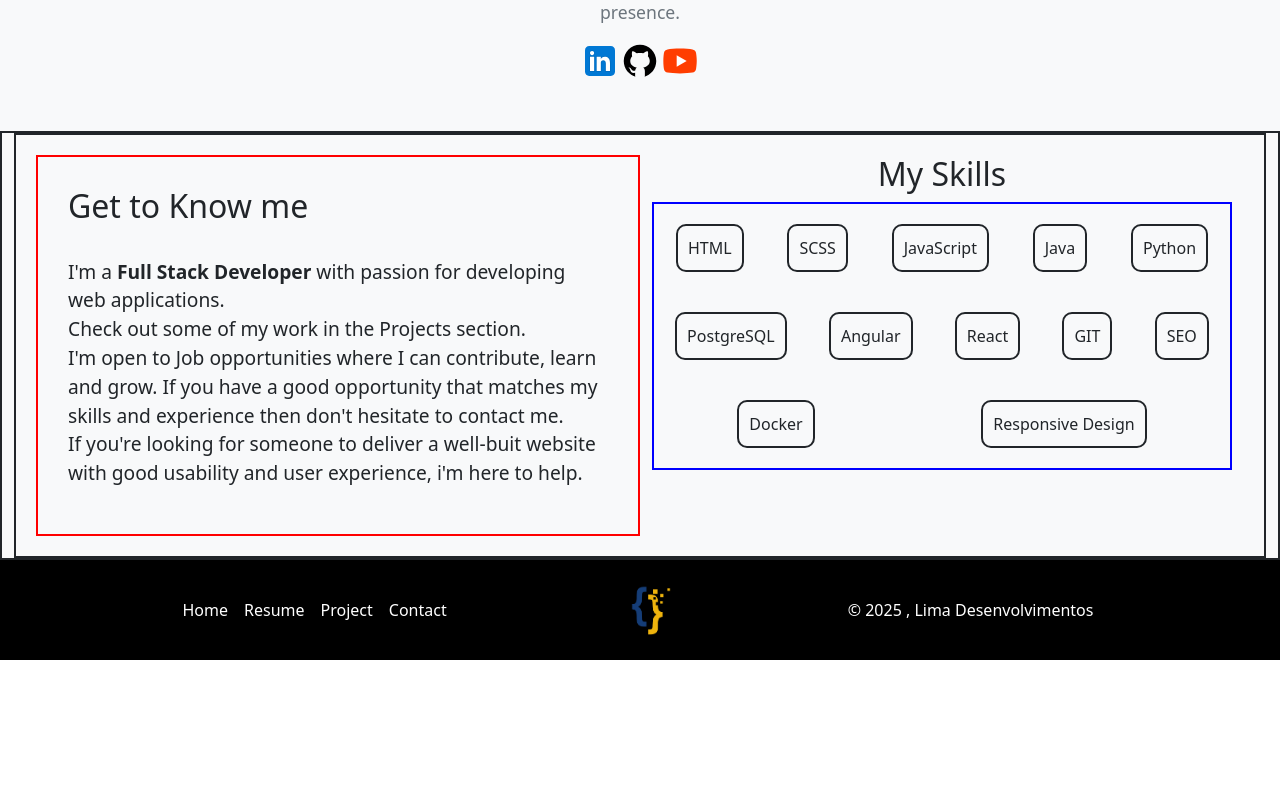
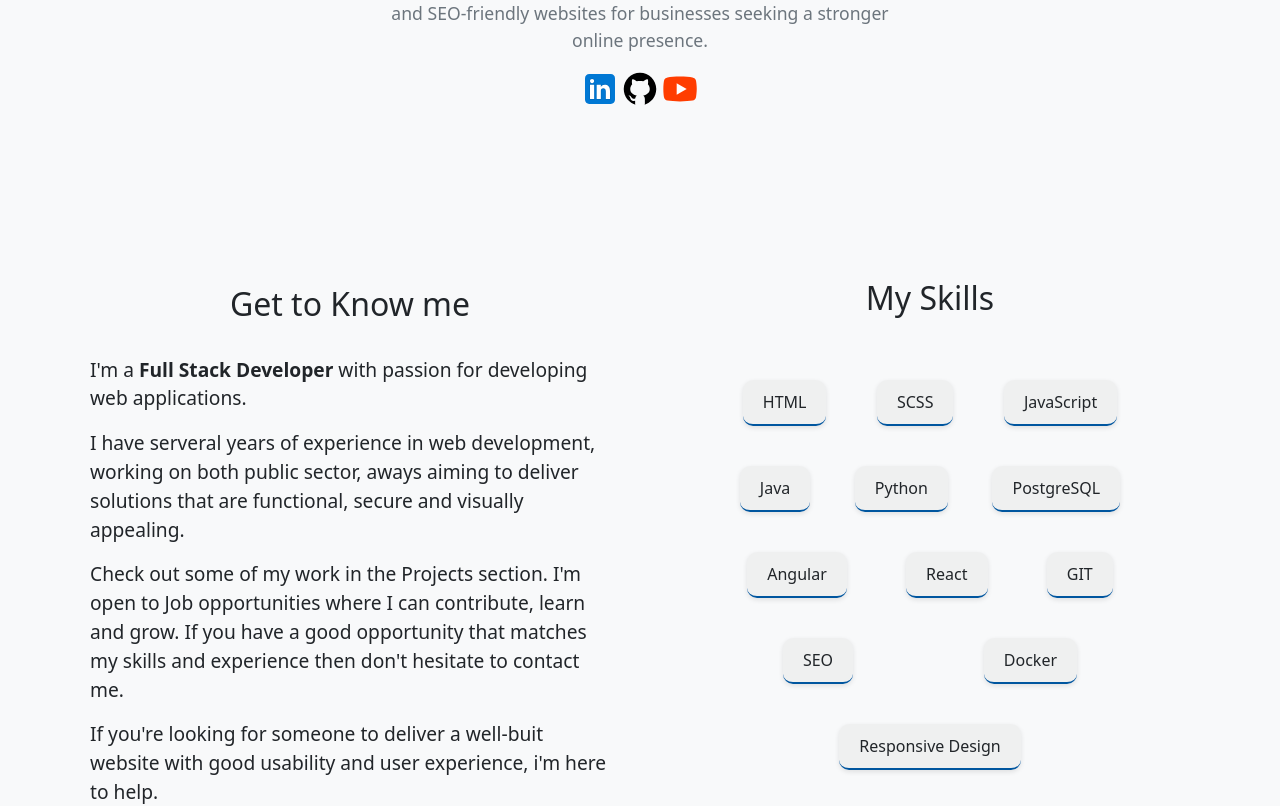
Before and after one commit to andreluislima/portfolio_andrelima, an Angular app in the folder projeto/: page /#/home in a window 1280 px wide. Shown: the part 722-1528 px from the top of the page. Before the commit the page ends 1382 px from the top, so only its background shows below. Built offline with nearby package versions, Linux system fonts and the light colour scheme; what @primeng/themes, primeng would draw is missing.

Commit message:
feat: ajustes no footer e presentation

```diff
--- a/projeto/src/app/components/footer/footer.component.html
+++ b/projeto/src/app/components/footer/footer.component.html
@@ -5,7 +5,7 @@
 
       <div class="row">
         <a href="/" class="col-md-4 link-body-emphasis text-decoration-none">
-            <img src="assets/Logo3.png" width="50"  alt="">
+            <img src="assets/Logo3.png" width="45"  alt="">
         </a>
       </div>
 
--- a/projeto/src/app/components/footer/footer.component.scss
+++ b/projeto/src/app/components/footer/footer.component.scss
@@ -7,7 +7,7 @@
         align-items: center;
         width: 100%;
         flex-wrap: wrap;
-        padding: 20px;
+        // padding: 10px;
         color: #fff;
         text-transform: capitalize;
 
--- a/projeto/src/app/components/hero-section/hero-section.component.html
+++ b/projeto/src/app/components/hero-section/hero-section.component.html
@@ -1,5 +1,5 @@
 <div class="hero-section" >
-    <div class="row hero hero-area">
+    <div class="row hero hero-area p-5">
         <div class="col-12 col-md-6 hero-title">
             <h1>{{title}}</h1>
         </div>
--- a/projeto/src/app/components/hero-section/hero-section.component.ts
+++ b/projeto/src/app/components/hero-section/hero-section.component.ts
@@ -1,9 +1,10 @@
 import { Component } from '@angular/core';
 import { SocialMediasComponent } from "../social-medias/social-medias.component";
+import { PresentationComponent } from "../presentation/presentation.component";
 
 @Component({
   selector: 'app-hero-section',
-  imports: [SocialMediasComponent],
+  imports: [SocialMediasComponent, PresentationComponent],
   templateUrl: './hero-section.component.html',
   styleUrl: './hero-section.component.scss'
 })
--- a/projeto/src/app/components/navbar/navbar.component.html
+++ b/projeto/src/app/components/navbar/navbar.component.html
@@ -1,7 +1,7 @@
 <nav class="navbar navbar-expand-lg py-1">
     <div class="container px-2">
         <a class="navbar-brand" href="index.html"><span class="fw-bolder text-primary">
-        <a [routerLink]="['/home']"><img src="assets/Logo3.png" width="80" alt=""></a>
+        <a [routerLink]="['/home']"><img src="assets/Logo3.png" width="60" alt=""></a>
         </span></a>
         <button class="navbar-toggler" type="button" data-bs-toggle="collapse" data-bs-target="#navbarSupportedContent" aria-controls="navbarSupportedContent" aria-expanded="false" aria-label="Toggle navigation"><span class="navbar-toggler-icon"></span></button>
         <div class="collapse navbar-collapse" id="navbarSupportedContent">
--- a/projeto/src/app/components/presentation/presentation.component.html
+++ b/projeto/src/app/components/presentation/presentation.component.html
@@ -1,8 +1,8 @@
 <div class="hero-section container-fluid" >
-    <div class="row hero ">
+    <div class="row hero p-5">
         <div class="col-6 col-md-6 about-me">
 
-            <div class="col-md-12">
+            <div class="col-md-12 text-center">
                 <h2>Get to Know me</h2>
             </div>
              <div class="col-md-12">
@@ -11,14 +11,13 @@
 
 
         </div>
-        <div class="col-6 col-md-4">
+        <div class="col-6 col-md-4 mt-4">
           <div class="col-md-12">
                 <h2>My Skills</h2>
           </div>
-         <div class="col-md-12 skills" >
-          <span  *ngFor="let skill of skills">{{skill}}</span>
+         <div class="col-md-12 skills mt-4" >
+          <span  *ngFor="let skill of skills" class="skill">{{skill}}</span>
          </div>
-
 
      </div>
 </div>
--- a/projeto/src/app/components/presentation/presentation.component.scss
+++ b/projeto/src/app/components/presentation/presentation.component.scss
@@ -1,13 +1,13 @@
 @use "../../styles/variables.scss" as *;
 
 .hero-section {
-  border: 2px solid;
+  // border: 2px solid;
   display: flex;
   justify-content: center;
   background-color: $five-color;
 
   .hero {
-    border: 2px solid;
+    // border: 2px solid;
     display: flex;
     flex-direction: column;       // MOBILE FIRST: empilhado
     align-items: center;
@@ -23,7 +23,7 @@
 
 
     .about-me {
-      border: 2px solid red;
+      // border: 2px solid red;
       display: flex;
       align-items: center;
       flex-wrap: wrap;
@@ -32,27 +32,48 @@
       text-align: start;
 
       p{
-
         font-size: 1.2rem;
-
       }
     }
 
     .skills {
-      border: 2px solid blue;
+      // border: 2px solid blue;
       display: flex;
       justify-content: space-around;
       flex-wrap: wrap;
       padding: 20px;
-      gap: 40px;
+      gap: 20px;
+      // width: 100%;
 
       span {
-        border: 2px solid;
+        border-bottom: 2px solid $second-color;
+        background-color: rgba(211, 211, 211, 0.247);
         border-radius: 10px;
         padding: 10px;
         display: flex;
         align-items: center;
+
       }
+
+      .skill {
+        // border: 1px solid $second-color;
+        padding: 10px 20px;
+        border-radius: 10px;
+        display: inline-block;
+        margin: 10px;
+        transition: all 0.3s ease;
+        box-shadow: 0 2px 5px rgba(0,0,0,0.1);
+      }
+
+      .skill:hover{
+        transform: scale(1.05);
+        background:linear-gradient(45deg, $second-color, #00c6ff) ;
+        color: #fff;
+        box-shadow: 0 10px 15px rgba(0,0,0,0.2);
+        border-color: transparent;
+      }
+
+
     }
   }
 }
@@ -61,22 +82,30 @@
 @media (min-width: 769px) {
   .hero-section {
     .hero {
+      // border: 2px solid;
       flex-direction: row;
       align-items: flex-start;
-      justify-content: space-evenly;
+      justify-content: center;
 
       .col-md-6,
       .col-md-4 {
+        // border: 2px solid red;
         width: 50%;
+        display: flex;
+        justify-content: center;
+        flex-direction: column;
+        align-items: center;
       }
 
       // .about-me {
       //   flex-direction: column;
       // }
 
-      // .skills {
-      //   justify-content: space-around;
-      // }
+      .skills {
+        justify-content: space-around;
+        // border: 2px solid;
+        width: 80%;
+      }
     }
   }
 }
--- a/projeto/src/app/components/presentation/presentation.component.ts
+++ b/projeto/src/app/components/presentation/presentation.component.ts
@@ -14,10 +14,18 @@ export class PresentationComponent {
     "Responsive Design"
   ]
 
-  aboutMe = `I'm a <strong>Full Stack Developer</strong> with passion for developing web applications. <br
-  I have serveral years of experience in web development, working on both public sector, aways aiming to deliver solutions that are functional, secure and visually appealing. <br>
-  Check out some of my work in the Projects section.<br>
-  I'm open to Job opportunities where I can contribute, learn and grow. If you have a good opportunity that matches my skills and experience then don't hesitate to contact me. <br>
+  aboutMe = `
+  <p> I'm a <strong>Full Stack Developer</strong> with passion for developing web applications.</p>
+
+  <p>
+    I have serveral years of experience in web development, working on both public sector, aways aiming to deliver solutions that are functional, secure and visually appealing.
+  </p>
+
+  <p>
+    Check out some of my work in the Projects section.
+    I'm open to Job opportunities where I can contribute, learn and grow. If you have a good opportunity that matches my skills and experience then don't hesitate to contact me.
+  </p>
+
   If you're looking for someone to deliver a well-buit website with good usability and user experience, i'm here to help.`
 
    // description: string = `My Name is André Lima and I Web Developer specialized in creating modern, fast and responsive websites focused on helping businesses improve their online presence.<br>
```
